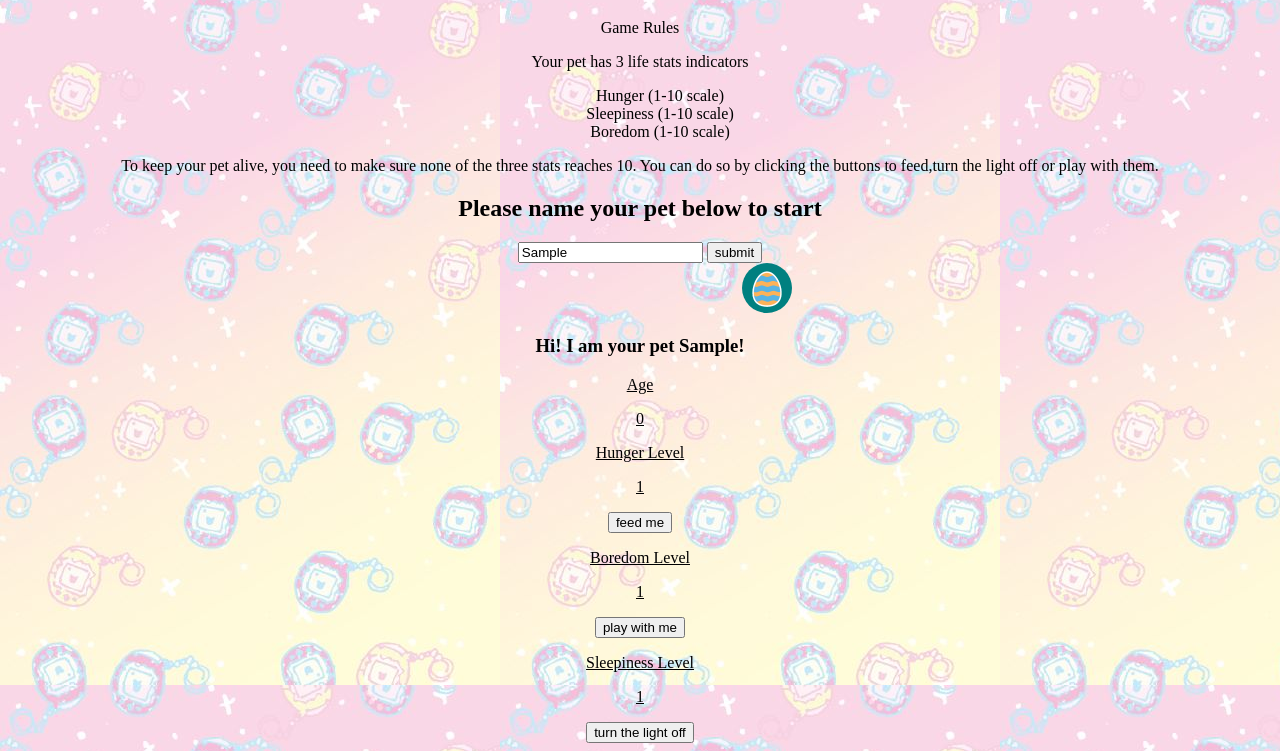
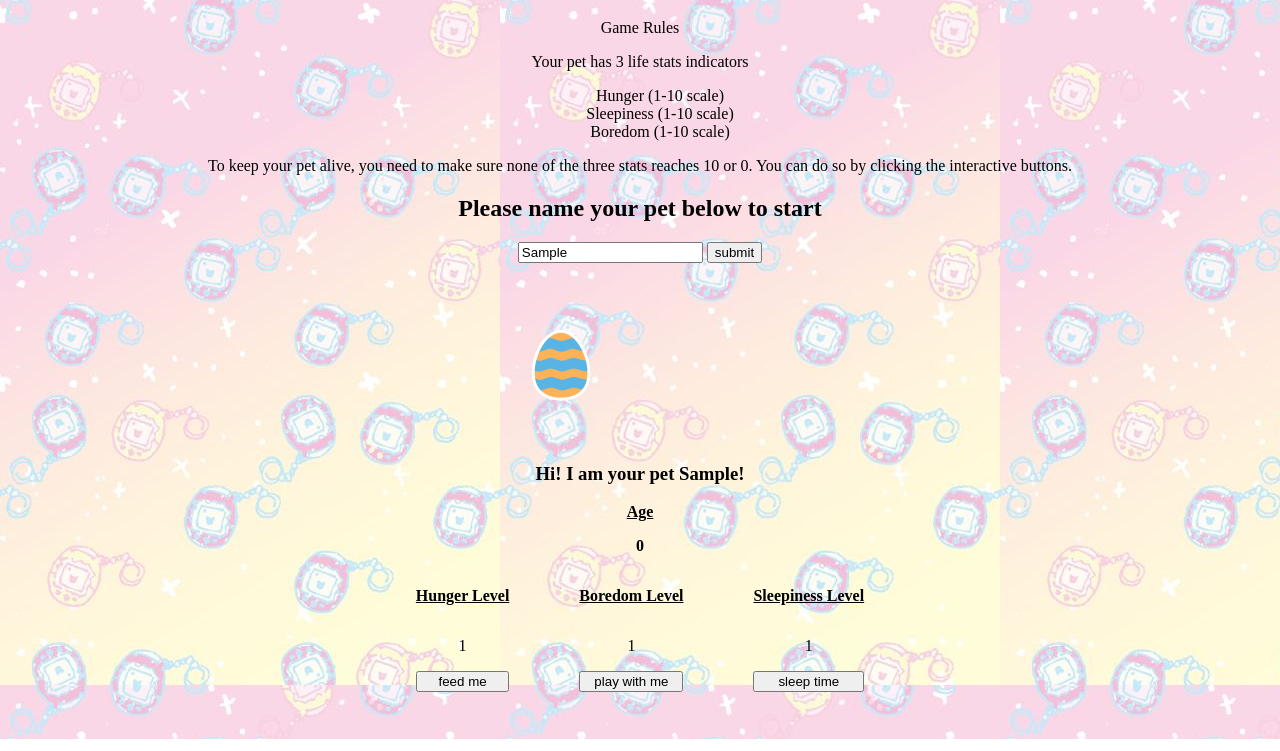
Before and after one commit to apriljsu/Tamagotchi-Mini-Project, a plain HTML site: page index.html in a window 1280 px wide. Both pictures are taken after typing "Sample" into the empty fields and a click on the button "submit". Shown: the part 61-812 px from the top of the page. Drawn offline with Linux system fonts and the light colour scheme; files whose address does not match are found by name.

Commit message:
css keyframe and flexbox and modified if statement

```diff
--- a/css/style.css
+++ b/css/style.css
@@ -1,34 +1,57 @@
 body {
+  font-family: serif;
   text-align:center;
   background-image: url("/Users/jiajiasu/Desktop/GA/HW/Tamagotchi-Mini-Project/background day.jpeg");
     }
-#egg {
-  height: 50px;
-    width: 50px;
-    background: teal;
-    border-radius: 50%;
-    animation: move 3s infinite;
-    position: relative;
-  }
-
 ul{
   list-style-type: none;
 }
 #stats {
-  text-decoration:underline;
+  display: flex;
+  flex-direction: row;
+  justify-content:center;
+  gap:70px;
+    }
+.attribute {
+  text-decoration: underline;
+  font-weight: bold;
   }
-  @keyframes move {
+.container {
+  width: 30%;
+  margin: 0 auto;
+}
+
+#egg {
+  height: 100px;
+  width: 100px;
+  animation: move 3s infinite;
+  position: relative;
+}
+#petdes {
+  margin-top:50px;
+}
+
+.egg-image {
+display:block;
+width: 100%;
+margin-top: 50px;
+margin-bottom: 50px;
+}
+@keyframes move {
   0% {
     left: 0;
   }
   50% {
-    left: calc(100% - 50px);
+    left: calc(100% - 100px);
   }
   100% {
     left: 0;
   }
 }
-.container {
-width: 50%;
-margin: 0 auto;
+.sub-stats{
+  display: flex;
+  flex-direction: column;
 }
+#age-stat{
+  font-weight: bold;
+}
--- a/index.html
+++ b/index.html
@@ -15,30 +15,39 @@
         <li>Sleepiness (1-10 scale)</li>
         <li>Boredom (1-10 scale)</li>
       </ul>
-      <p>To keep your pet alive, you need to make sure none of the three stats reaches 10. You can do so by clicking the buttons to feed,turn the light off or play with them.</p>
+      <p>To keep your pet alive, you need to make sure none of the three stats reaches 10 or 0. You can do so by clicking the interactive buttons.</p>
     </div>
     <h2>Please name your pet below to start</h2>
     <form>
         <input id="petname" type="text">
         <input id="submit" type="button" value="submit" onclick="petName()" >
     </form>
-<div class="container">
-    <img id="egg" src="egg.gif" alt="egg">
-</div>
-
+    <div class="container">
+      <div id="egg">
+        <img id="egg-image" class="egg-image" src="egg.gif" alt="egg" />
+      </div>
+    </div>
     <h3 id="petdes"></h3>
-    <div id="stats">
+    <div id="age-stat">
       <p class="attribute" id="age attribute">Age</p>
       <p class="measure" id="age">0</p>
+    </div>
+    <div id="stats">
+        <div class="sub-stats">
       <p class="attribute" id="hunger attribute">Hunger Level</p>
       <p class="measure" id="hunger">0</p>
       <input id="feed" type="button" value="feed me">
+    </div>
+    <div class="sub-stats">
       <p class="attribute" id="boredom attribute">Boredom Level</p>
       <p class="measure" id="boredom">0</p>
       <input id="play" type="button" value="play with me">
+    </div>
+    <div class="sub-stats">
       <p class="attribute" id="sleepiness attribute">Sleepiness Level</p>
       <p class="measure" id="sleepiness">0</p>
-      <input id="sleep" type="button" value="turn the light off">
+      <input id="sleep" type="button" value="sleep time">
+    </div>
     </div>
     </body>
   <script type="text/javascript" src="js/app.js">
--- a/js/app.js
+++ b/js/app.js
@@ -1,4 +1,9 @@
-//create button variables
+//create variables to grab html element
+const ageID=document.getElementById("age")
+const hungerID=document.getElementById("hunger")
+const submitID=document.getElementById("submit")
+const boredomID=document.getElementById("boredom")
+const sleepinessID=document.getElementById("sleepiness")
 
 //Create an Object or Class using hunger,Sleepiness,boredom and age
 class pet {
@@ -30,69 +35,93 @@ class pet {
   }
 //add age
   function setAge(){
-  setInterval(displayAge,10000)
+  setInterval(displayAge,5000)
   function displayAge(){
-    if(mametchi.hunger>=10){
-    document.getElementById("age").innerText="your pet has died from starving"
+    if(mametchi.hunger>=10||mametchi.hunger<=0||mametchi.boredom>=10||mametchi.boredom<=0||mametchi.sleepiness>=10||mametchi.sleepiness<=0){
+    ageID.innerText=""
   }else{
-    document.getElementById("age").innerText=mametchi.age++
+    ageID.innerText=mametchi.age++
+    // Morph
+    if(mametchi.age>0){
+      document.getElementById("egg-image").src="pet older.gif"
+    }
   }
     }
   }
   document.querySelector("#submit").addEventListener("click",setAge)
+
 // add Hunger display and event listener
   function setHunger(){
     setInterval(displayHunger,2000)
     function displayHunger(){
       if(mametchi.hunger>=10){
-        document.getElementById("hunger").innerText="your pet has died from starving"
-      }else{
-        document.getElementById("hunger").innerText=mametchi.hunger++
+        hungerID.innerText="your pet has died from starving"
+      }else if(mametchi.hunger<=0){
+        hungerID.innerText="your pet has died from overfeeding"
+      }else if(mametchi.boredom>=10||mametchi.boredom<=0||mametchi.sleepiness>=10||mametchi.sleepiness<=0){
+        hungerID.innerText=""
+      }
+      else{
+        hungerID.innerText=mametchi.hunger++
       }
     }
   }
-  document.querySelector("#submit").addEventListener("click",setHunger)
+  submitID.addEventListener("click",setHunger)
 //add event listener to feed button
   document.getElementById("feed").addEventListener("click",(e)=>{
   mametchi.feed()
-  document.getElementById("hunger").innerText=mametchi.hunger
+  hungerID.innerText=mametchi.hunger
   })
 // add boredom display and event listener
   function setBoredom(){
     setInterval(displayBoredom,1500)
     function displayBoredom(){
       if(mametchi.boredom>=10){
-        document.getElementById("boredom").innerText="your pet has died from boredom"
-      }else{
-        document.getElementById("boredom").innerText=mametchi.boredom++
+        boredomID.innerText="your pet has died from boredom"
+      }else
+      if(mametchi.boredom<=0){
+        boredomID.innerText="your pet has died from too much play"
+      }else
+      if(mametchi.hunger>=10||mametchi.hunger<=0||mametchi.sleepiness>=10||mametchi.sleepiness<=0){
+        boredomID.innerText=""
+      }
+      else{
+        boredomID.innerText=mametchi.boredom++
       }
     }
   }
-  document.querySelector("#submit").addEventListener("click",setBoredom)
+  submitID.addEventListener("click",setBoredom)
 //add event listener to play button
   document.getElementById("play").addEventListener("click",(e)=>{
     mametchi.play()
-    document.getElementById("play").innerText=mametchi.boredom
+    boredomID.innerText=mametchi.boredom
   })
 //add sleep display and event listener
 function setSleep(){
   setInterval(displaySleep, 2500)
   function displaySleep(){
-    if(mametchi.sleep>=10){
-      document.getElementById("sleepiness").innerText="your pet has died from sleep deprivation"
-    }else{
-      document.getElementById("sleepiness").innerText=mametchi.sleepiness++
+    if(mametchi.sleepiness>=10){
+      sleepinessID.innerText="your pet has died from sleep deprivation"
+    }else
+    if(mametchi.sleepiness<=0){
+      sleepinessID.innerText="your pet has died from too much sleep"
+    }else
+    if(mametchi.hunger>=10||mametchi.hunger<=0||mametchi.boredom>=10||mametchi.boredom<=0){
+      sleepinessID.innerText=""
+    }
+    else{
+      sleepinessID.innerText=mametchi.sleepiness++
     }
   }
 }
-document.querySelector("#submit").addEventListener("click",setSleep)
+submitID.addEventListener("click",setSleep)
 //add event listeners to sleep button
-// document.getElementById("sleep").addEventListener(click)
+document.getElementById("sleep").addEventListener("click",(e)=>{
+  mametchi.sleep()
+  sleepinessID.innerText=mametchi.sleepiness
+})
 
 
 
-//
-// Morph your pet at certain ages.
-//
 // Animate your pet across the screen while it's alive.-use key frame animation with css
 // You must have a game object or class for your Tamagotchi,and event listeners/handlers that call methods in your game object or class.
```
